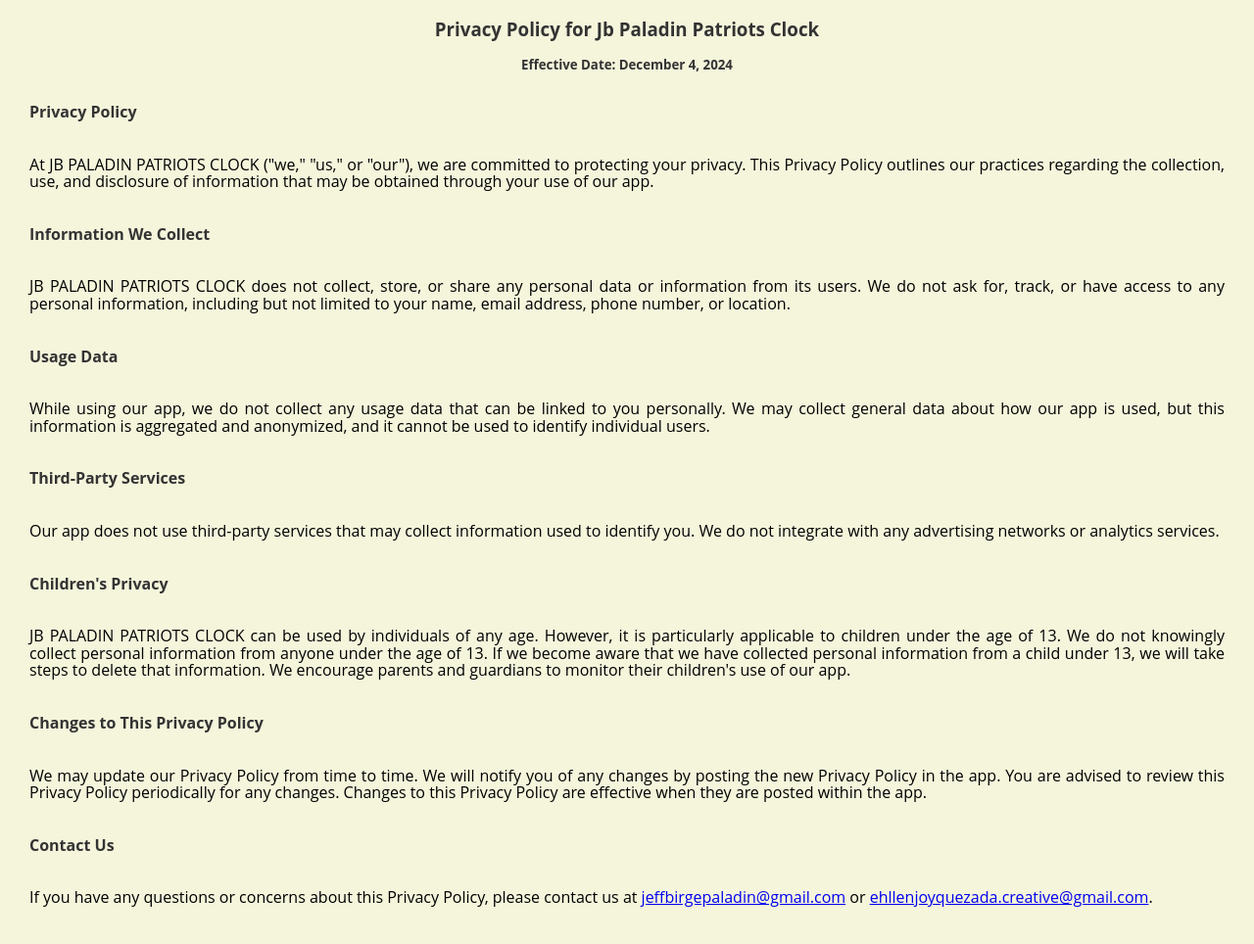
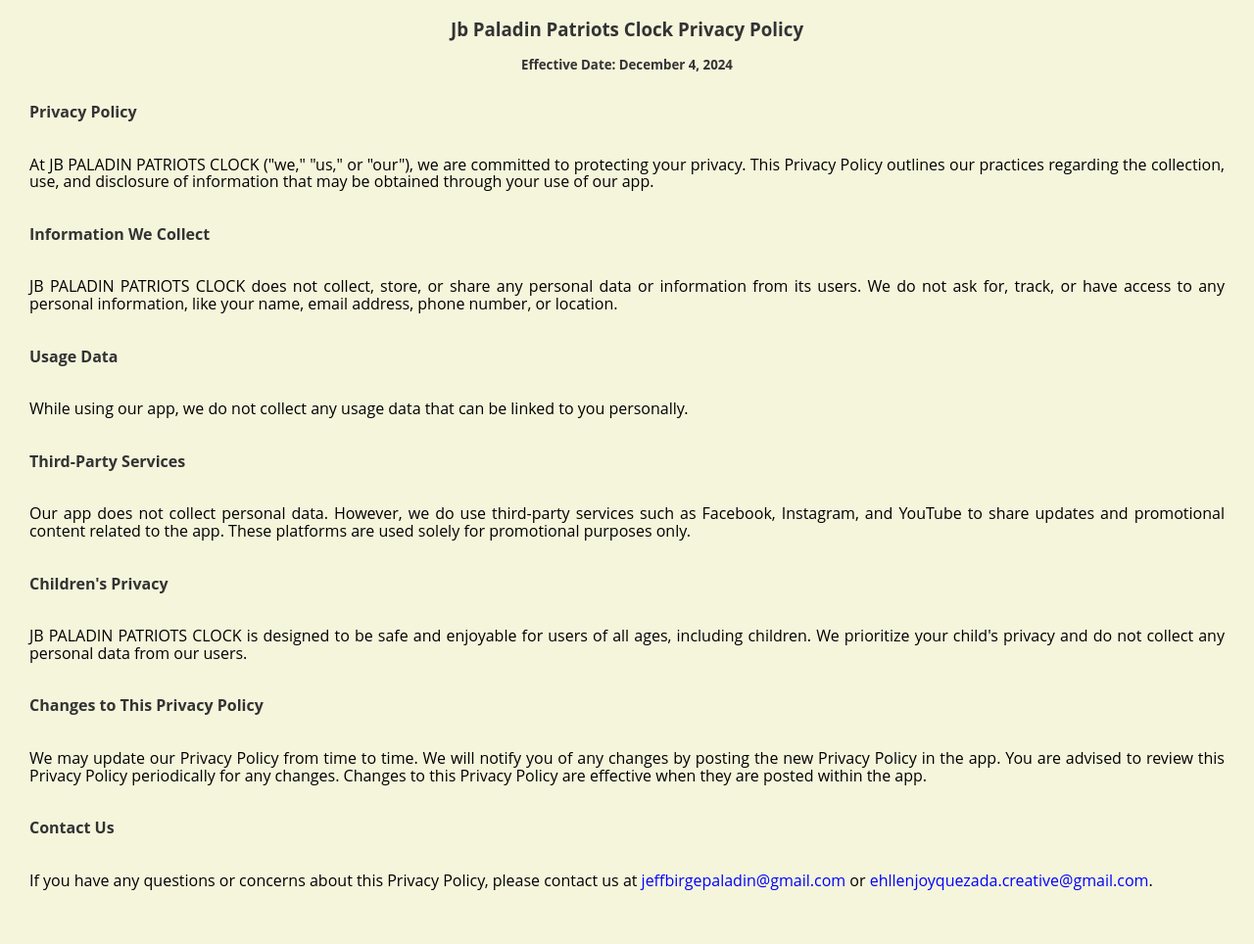
Before and after one commit to ArtsyCraftsyGirl/PrivacyPolicy, a plain HTML site: page index.html in a window 1280 px wide. Shown: the whole page at 98% size. Drawn offline with Linux system fonts and the light colour scheme.

Commit message:
Update index.html

```diff
--- a/index.html
+++ b/index.html
@@ -61,7 +61,7 @@
 </head>
 <body>
 
-    <h3>Privacy Policy for Jb Paladin Patriots Clock </h3>
+    <h3>Jb Paladin Patriots Clock Privacy Policy </h3>
     <h5>Effective Date: December 4, 2024</strong></h5>
 
     <table>
@@ -78,7 +78,7 @@
         </tr>
         <tr>
             <td>
-                <p>JB PALADIN PATRIOTS CLOCK does not collect, store, or share any personal data or information from its users. We do not ask for, track, or have access to any personal information, including but not limited to your name, email address, phone number, or location.</p>
+                <p>JB PALADIN PATRIOTS CLOCK does not collect, store, or share any personal data or information from its users. We do not ask for, track, or have access to any personal information, like your name, email address, phone number, or location.</p>
             </td>
         </tr>
         <tr>
@@ -86,7 +86,7 @@
         </tr>
         <tr>
             <td>
-                <p>While using our app, we do not collect any usage data that can be linked to you personally. We may collect general data about how our app is used, but this information is aggregated and anonymized, and it cannot be used to identify individual users.</p>
+                <p>While using our app, we do not collect any usage data that can be linked to you personally. </p>
             </td>
         </tr>
         <tr>
@@ -94,7 +94,7 @@
         </tr>
         <tr>
             <td>
-                <p>Our app does not use third-party services that may collect information used to identify you. We do not integrate with any advertising networks or analytics services.</p>
+                <p> <p>Our app does not collect personal data. However, we do use third-party services such as Facebook, Instagram, and YouTube to share updates and promotional content related to the app. These platforms are used solely for promotional purposes only.</p>
             </td>
         </tr>
         <tr>
@@ -102,7 +102,7 @@
         </tr>
         <tr>
             <td>
-                <p>JB PALADIN PATRIOTS CLOCK can be used by individuals of any age. However, it is particularly applicable to children under the age of 13. We do not knowingly collect personal information from anyone under the age of 13. If we become aware that we have collected personal information from a child under 13, we will take steps to delete that information. We encourage parents and guardians to monitor their children's use of our app.</p>
+                <p>JB PALADIN PATRIOTS CLOCK is designed to be safe and enjoyable for users of all ages, including children. We prioritize your child's privacy and do not collect any personal data from our users. </p>
             </td>
         </tr>
         <tr>
@@ -118,7 +118,7 @@
         </tr>
         <tr>
             <td>
-                <p>If you have any questions or concerns about this Privacy Policy, please contact us at <a href="mailto:jeffbirgepaladin@gmail.com">jeffbirgepaladin@gmail.com</a> or <a href="mailto:ehllenjoyquezada.creative@gmail.com">ehllenjoyquezada.creative@gmail.com</a>.</p>
+                <p>If you have any questions or concerns about this Privacy Policy, please contact us at <span style="color: blue;">jeffbirgepaladin@gmail.com</span> or <span style="color: blue;">ehllenjoyquezada.creative@gmail.com</span>.</p>
             </td>
         </tr>
     </table>
```
